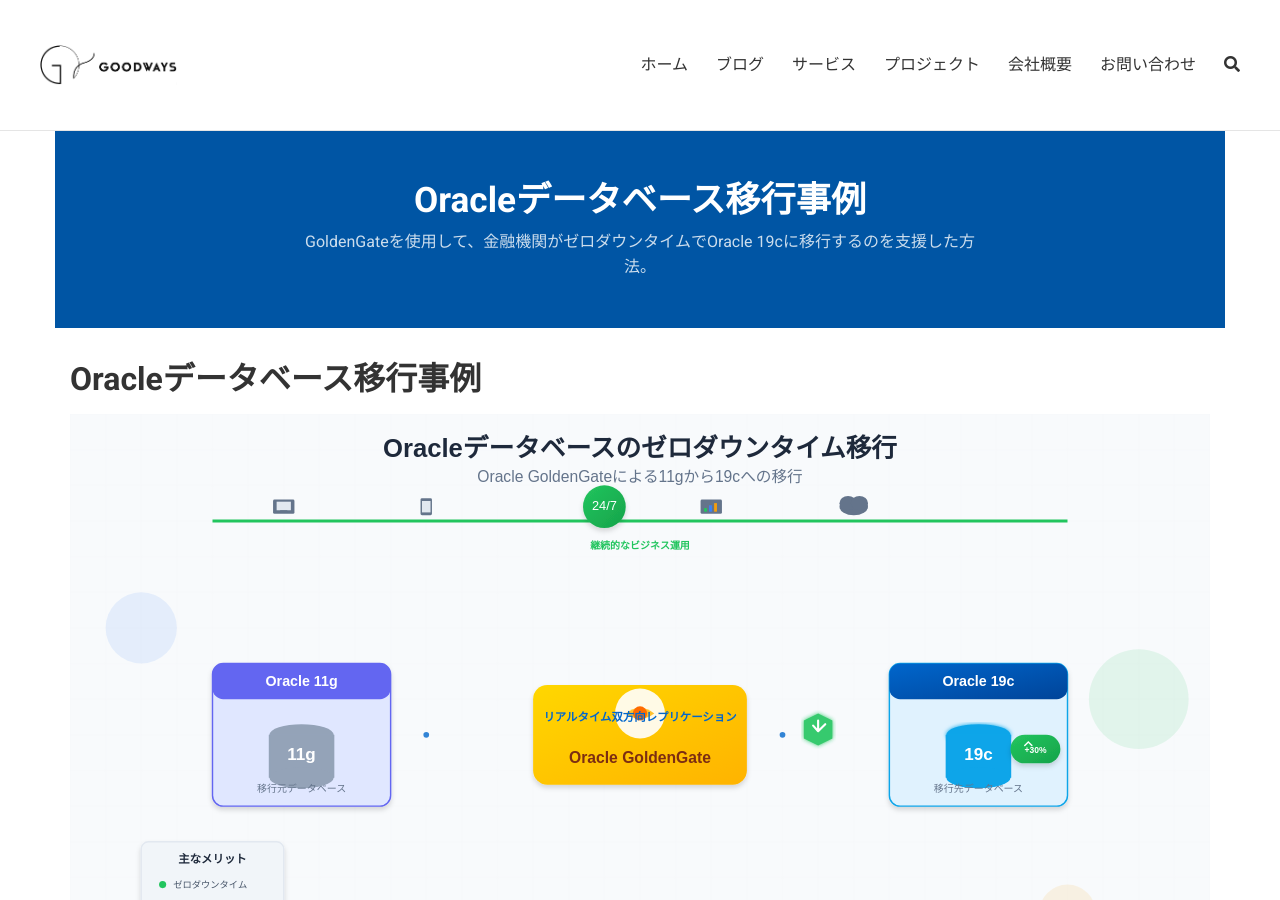
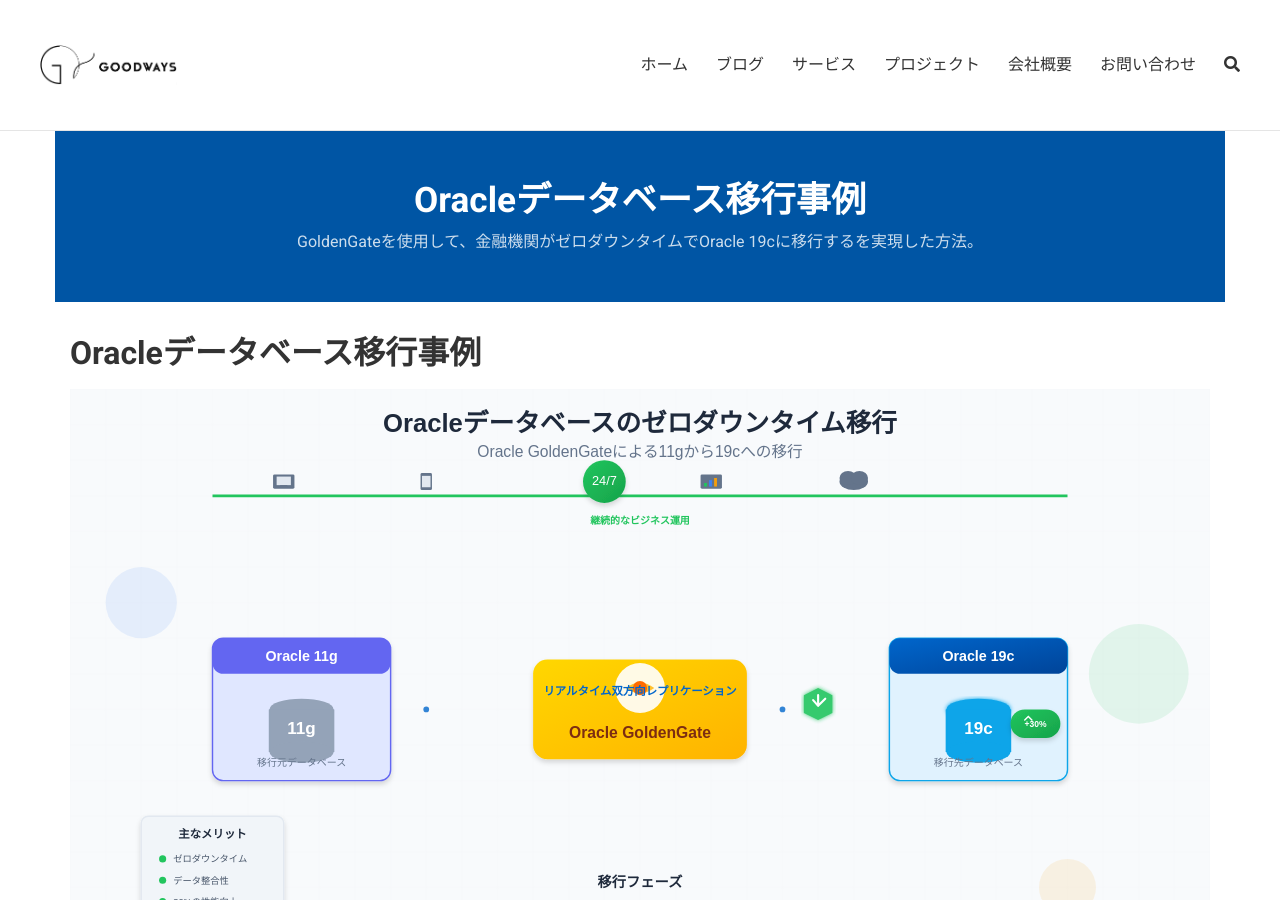
Before and after one commit to goodwaysIT/ja, a Jekyll site: the page built from _projects/oracle-migration-case-study.md, in a window 1280 px wide and 900 px high. Built offline with Jekyll 4.4.1, drawn with Linux system fonts in a browser that asks for light colours; part of the change alters nothing that is shown; some of the changed text lies outside the part shown.

Commit message:
Update oracle-migration-case-study.md

```diff
--- a/_projects/oracle-migration-case-study.md
+++ b/_projects/oracle-migration-case-study.md
@@ -1,7 +1,7 @@
 ---
 layout: page
 title: "Oracleデータベース移行事例"
-description: "GoldenGateを使用して、金融機関がゼロダウンタイムでOracle 19cに移行するのを支援した方法。"
+description: "GoldenGateを使用して、金融機関がゼロダウンタイムでOracle 19cに移行するを実現した方法。"
 excerpt: "金融機関の基幹Oracleデータベースを、GoldenGateのリアルタイムレプリケーション技術を駆使して、11gから19cへアップグレード。業務を一切停止しないゼロダウンタイム移行を実現し、システムの近代化、パフォーマンス向上、および長期サポートの確保に成功したプロジェクトです。"
 order: 1
 image: /assets/images/case-studies/oracle-migration-case-study.svg
@@ -51,7 +51,7 @@ tags: ["Oracle", "Oracle Exadata", "ゼロダウンタイム", "ゼロデータ
 
 ## 使用技術
 
-- Oracle Database 11gおよび19c
+- Oracle Database 11gと19c
 - Oracle GoldenGate 19c
 - バックアップと復旧のためのOracle Data Guard
 - データ整合性チェック用のカスタム検証スクリプト
@@ -64,7 +64,7 @@ tags: ["Oracle", "Oracle Exadata", "ゼロダウンタイム", "ゼロデータ
 - **コスト削減**: メンテナンスコストの削減とリソース利用の改善
 - **将来性**: 新環境は計画されたアプリケーション拡張をサポート
 
-## クライアントの声
+## お客様の声
 
 > "Goodways ITチームはOracle移行全体を通じて卓越した専門知識を提供してくれました。彼らの体系的なアプローチとGoldenGateに関する深い知識により、ゼロダウンタイムでのスムーズな移行が実現し、私たちの期待を超えるものでした。"
 >
```
